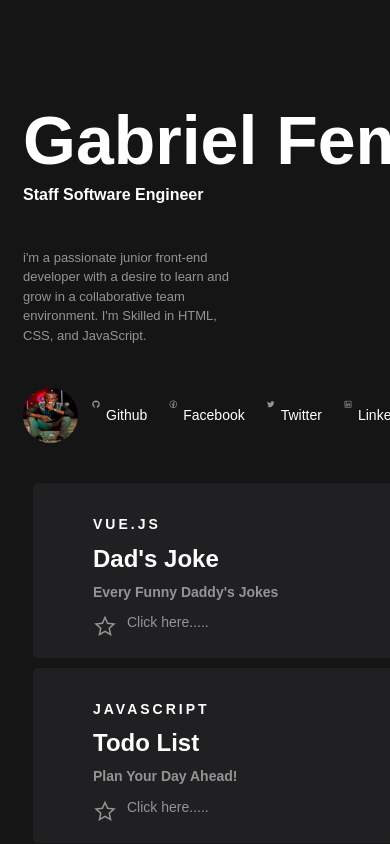
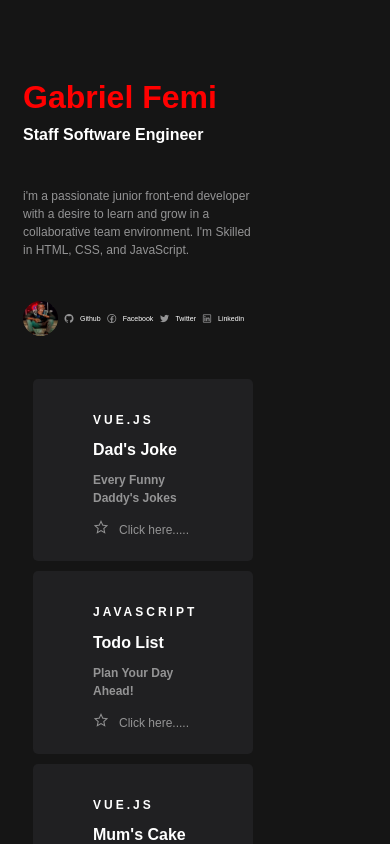
Before and after one commit to femigabriel/my-website, a Vue app: page / in a window 390 px wide. Built offline with nearby package versions, Linux system fonts and the light colour scheme; a web font is replaced by a local one.

Commit message:
addition of resume

```diff
--- a/src/App.vue
+++ b/src/App.vue
@@ -4,13 +4,14 @@
     href="https://cdnjs.cloudflare.com/ajax/libs/line-awesome/1.3.0/line-awesome/css/line-awesome.min.css"
   />
   <div class="app">
-    <Profile :activeId="current" @setActivePage="setActivePage" class="profile" />
+    <Profile
+      :activeId="current"
+      @setActivePage="setActivePage"
+      class="profile"
+    />
     <div class="current">
       <div class="project-work">
-        <div
-          class="projects"
-          v-show="current == 0"
-        >
+        <div class="projects" v-show="current == 0">
           <Projects />
           <div class="project-flex">
             <ProjectFlex />
@@ -45,11 +46,11 @@ export default {
       current: 0,
     };
   },
-  methods:{
-    setActivePage(value){
-      this.current=value
-    }
-  }
+  methods: {
+    setActivePage(value) {
+      this.current = value;
+    },
+  },
 };
 </script>
 
@@ -65,7 +66,6 @@ export default {
 :after,
 :before {
   box-sizing: border-box;
-
 }
 body {
   line-height: 1;
@@ -114,7 +114,7 @@ body {
   width: 600px;
 }
 
-@media (max-width: 680px) {
+@media only screen and (max-width: 768px) {
   body {
     overflow-x: hidden;
   }
@@ -125,8 +125,23 @@ body {
     padding-right: 15px;
     overflow-x: hidden;
     display: block;
+    overflow-y: auto;
+    max-height: 100vh;
   }
   .projects {
+    display: block;
+  }
+  .project-flex {
+    display: block;
+  }
+}
+@media (max-width: 480px) {
+  .app {
+    margin-left: auto;
+    margin-right: auto;
+    padding-left: 15px;
+    padding-right: 15px;
+    overflow-x: hidden;
     display: block;
   }
 }
--- a/src/components/Profile.vue
+++ b/src/components/Profile.vue
@@ -6,9 +6,9 @@
     </div>
     <div class="about">
       <p>
-        i'm a passionate junior front-end developer with a desire to learn and grow in
-        a collaborative team environment. I'm Skilled in HTML, CSS, and JavaScript.
-
+        i'm a passionate junior front-end developer with a desire to learn and
+        grow in a collaborative team environment. I'm Skilled in HTML, CSS, and
+        JavaScript.
       </p>
     </div>
     <div class="skills">
@@ -21,9 +21,14 @@
           :key="li"
         >
           <div></div>
-          <span>{{ li.numb }}</span>
+          <span v-bind:class="{ active: li.id === activeId }">{{
+            li.numb
+          }}</span>
           <div class="flex" v-bind:class="{ active: li.id === activeId }">
-            <div class="line"></div>
+            <div v-bind:class="{ lineActive: li.id === activeId }">
+              <div class="line"></div>
+            </div>
+
             {{ li.status }}
           </div>
         </li>
@@ -81,11 +86,17 @@ export default {
 .profile-name {
   line-height: 1;
 }
+@media (max-width: 680px) {
+  .profile-name h1 {
+    font-size: 38px;
+  }
+}
 .profile-name h1 {
   /* font-size: 6.8em; */
   font-size: 68px;
   margin-bottom: 10px;
 }
+
 h2 {
   font-size: 24px;
   margin-bottom: 32px;
@@ -97,7 +108,32 @@ h2 {
   width: 30em;
   font-size: 14px;
 }
-@media (max-width: 680px) {
+@media (max-width: 920px){
+  .profile-name h1 {
+    font-size: 45px;
+    margin-bottom: 10px;
+    color: red;
+
+  }
+  .profile-name h2 {
+    font-size: 1.3em;
+    margin-bottom: 32px;
+    width: 18em;
+  }
+
+  .skills {
+    display: none;
+  }
+  .about p {
+    line-height: 1.5;
+    width: 32em;
+    font-size: 12px;
+    padding-bottom: 20px;
+  }
+  .profile-pics {
+  }
+}
+@media only screen and (max-width: 768px) {
   .profile {
     display: flex;
     flex-direction: column;
@@ -105,12 +141,12 @@ h2 {
   .profile-name {
     line-height: 1;
   }
-  h1 {
-    font-size: 3em;
+  .profile-name h1 {
+    font-size: 32px;
     width: 12em;
     margin-bottom: 10px;
   }
-  h2 {
+  .profile-name h2 {
     font-size: 1em;
     margin-bottom: 32px;
     width: 18em;
@@ -121,8 +157,8 @@ h2 {
   }
   .about p {
     line-height: 1.5;
-    width: 17em;
-    font-size: 13px;
+    width: 20em;
+    font-size: 12px;
     padding-bottom: 20px;
   }
   .profile-pics {
@@ -139,20 +175,16 @@ h2 {
   margin: 5px 20px;
   cursor: pointer;
 }
-/* .line:hover {
-  transition: all 0.2s ease-in-out;
-  width: 6em;
-  color: rgb(148, 148, 149);
-} */
+
 .active {
   color: rgb(255, 255, 255);
 }
+.lineActive {
+  background: rgb(255, 255, 255);
+  height: 2px;
+  margin: 5px 10px;
+}
 
-/* .list-1:hover {
-  color: rgb(148, 148, 149);
-  cursor: pointer;
-  transition: all 0.2s ease-in-out;
-} */
 .list {
   color: rgb(148, 148, 149);
   cursor: pointer;
@@ -167,13 +199,13 @@ h2 {
   background: rgb(148, 148, 149);
   width: 3em;
   cursor: pointer;
+  margin: 0px 15px;
 }
 .list .line:hover {
   width: 5em;
   transition: all 0.2s ease-in-out;
   background: rgb(255, 255, 255);
 }
-
 .skills {
   padding-top: 10px;
   margin: -10px 0px;
@@ -199,7 +231,7 @@ li {
   font-size: 14px;
   margin: 15px 0px;
   text-decoration: none;
-  /* letter-spacing: 3px; */
+
 }
 .lab {
   font-size: 24px;
@@ -212,18 +244,24 @@ img {
 }
 @media (max-width: 680px) {
   .lab {
-    font-size: 10px;
-    margin: 6px 5px;
+    font-size: 12px;
+     margin-bottom: 5px;
   }
   .socials {
-    padding: 5px 8px;
+    padding: 2px 0px;
   }
-  .socials p {
-    font-size: 14px;
+  .socials a {
+    font-size: 7px;
+     margin-top: 12px;
   }
 
   .profile-pics {
     padding-bottom: 20px;
   }
+  img {
+  width: 35px;
+  height: 35px;
+  border-radius: 50%;
+}
 }
 </style>
--- a/src/components/ProjectFlex.vue
+++ b/src/components/ProjectFlex.vue
@@ -24,10 +24,7 @@
             <a target="_blank" :href="project.url">{{ project.video }}</a>
           </div>
 
-          <div class="rating flex">
-            <!-- <div class="icon"><i class="las la-external-link-alt"></i></div>
-            <p>{{ project.slides }}</p> -->
-          </div>
+          <div class="rating flex"></div>
         </div>
       </div>
     </div>
@@ -85,7 +82,17 @@ export default {
           framework: "VUE.JS",
           title: "Appruve Questionaire",
           description: "Appruve Questionaire",
-          url: "https://nostalgic-lovelace-acc728.netlify.app",
+          url: "https://musing-bell-11b20c.netlify.app",
+          video: "Click here.....",
+          slides: "Slides",
+        },
+        {
+          date: "July 22, 2022",
+          status: "Online",
+          framework: "VUE.JS",
+          title: "List Page",
+          description: "Listing of world resturant",
+          url: "https://loving-shaw-867970.netlify.app",
           video: "Click here.....",
           slides: "Slides",
         },
@@ -93,19 +100,9 @@ export default {
           date: "July 22, 2022",
           status: "Online",
           framework: "JAVASCRIPT",
-          title: "Todo List",
+          title: "Calendar",
           description: "Plan your day ahead today!",
-          url: "https://nostalgic-lovelace-acc728.netlify.app",
-          video: "Click here.....",
-          slides: "Slides",
-        },
-        {
-          date: "July 22, 2022",
-          status: "Online",
-          framework: "JAVASCRIPT",
-          title: "Todo List",
-          description: "Plan your day ahead today!",
-          url: "https://nostalgic-lovelace-acc728.netlify.app",
+          url: "https://confident-swirles-c9499b.netlify.app",
           video: "Click here.....",
           slides: "Slides",
         },
@@ -181,14 +178,35 @@ export default {
 .main p {
   font-size: 18px;
 }
-@media (max-width: 680px) {
-  .title {
-    width: 13em;
-    font-size: 14px;
+@media only screen and (max-width: 768px) {
+  .projects {
+    line-height: 1;
+  }
+  .content {
+    /* margin: 20px 30px; */
+  }
+  /* .project-box {
+    width: 10px;
+  } */
+  .project-box {
+    width: 220px;
   }
   .rating a {
-    font-size: 14px;
-    padding-bottom: 10px;
+    font-size: 12px;
+  }
+  .project-box h2 {
+    font-size: 16px;
+  }
+  .project-box h3 {
+    font-size: 12px;
+  }
+  .project-box p {
+    line-height: 1.5;
+    font-size: 12px;
+    width: 10em;
+  }
+  .lar {
+    font-size: 16px;
   }
 }
 </style>
--- a/src/components/ProjectGrid.vue
+++ b/src/components/ProjectGrid.vue
@@ -47,8 +47,8 @@ export default {
         {
           date: "July 22, 2022",
           status: "Online",
-          framework: "JAVASCRIPT",
-          title: "Todo List",
+          framework: "VUE.JS",
+          title: "Adeori Resturant",
           description: "Plan your day ahead!",
           url: "https://loving-shaw-867970.netlify.app",
           video: "Click here.....",
@@ -169,17 +169,35 @@ export default {
   color: rgb(148, 148, 149);
   font-size: 24px;
 }
-@media (max-width: 680px) {
-  .project-box {
-  }
-  .title {
-    width: 13em;
-    font-size: 14px;
+@media only screen and (max-width: 768px) {
+  .projects {
     line-height: 1;
   }
+  .content {
+    /* margin: 20px 30px; */
+  }
+  /* .project-box {
+    width: 10px;
+  } */
+  .project-box {
+    width: 220px;
+  }
   .rating a {
-    font-size: 14px;
-    padding-bottom: 20px;
+    font-size: 12px;
+  }
+  .project-box h2 {
+    font-size: 16px;
+  }
+  .project-box h3 {
+    font-size: 12px;
+  }
+  .project-box p {
+    line-height: 1.5;
+    font-size: 12px;
+    width: 10em;
+  }
+  .lar {
+    font-size: 16px;
   }
 }
 </style>
--- a/src/components/Projects.vue
+++ b/src/components/Projects.vue
@@ -39,8 +39,7 @@ export default {
         {
           framework: "VUE.JS",
           title: "Mum's Cake",
-          description:
-            "Cake store house where you can can buy all sorts of cakes ",
+          description: "Cake store for all sorts of cakes",
           url: "hhttps://laughing-dubinsky-710f9c.netlify.app",
           video: "Click here.....",
         },
@@ -77,8 +76,6 @@ export default {
   cursor: pointer;
 }
 .project-box:hover {
-  /* width: 790px; */
-  /* height: 35vh; */
   transform: scale(1.3);
   box-shadow: 2px 9px 19px 15px #0000001f;
   -webkit-transition: all 200ms ease-in;
@@ -92,6 +89,22 @@ export default {
 .project-box h2 {
   font-size: 28px;
 }
+@media (max-width: 920px) {
+  .project-box {
+    /* width: 150px; */
+  }
+  .project-box p {
+    line-height: 1.5;
+    font-size: 12px;
+  }
+  .description p {
+    line-height: 1.5;
+    font-size: 12px;
+  }
+  .rating a {
+    font-size: 12px;
+  }
+}
 .project-box p {
   text-transform: capitalize;
   font-size: 14px;
@@ -101,7 +114,7 @@ export default {
 .description p {
   font-size: 14px;
   color: rgb(148, 148, 149);
-  letter-spacing:normal;
+  letter-spacing: normal;
 }
 .rating a {
   margin: 5px 10px;
@@ -119,31 +132,38 @@ export default {
 .icon {
 }
 .lar {
-  /* margin: 0px 10px; */
-  font-size: 24px;
+  font-size: 20px;
   color: rgb(148, 148, 149);
 }
-@media (max-width: 680px) {
+@media only screen and (max-width: 768px) {
   .projects {
-    line-height: 0.5;
+    line-height: 1;
   }
   .content {
     /* margin: 20px 30px; */
   }
+  /* .project-box {
+    width: 10px;
+  } */
   .project-box {
+    width: 220px;
   }
   .rating a {
-    font-size: 14px;
+    font-size: 12px;
   }
   .project-box h2 {
-    font-size: 24px;
+    font-size: 16px;
   }
   .project-box h3 {
-    font-size: 14px;
+    font-size: 12px;
   }
   .project-box p {
-    font-size: 14px;
-    line-height: 1.1;
+    line-height: 1.5;
+    font-size: 12px;
+    width: 10em;
+  }
+  .lar {
+    font-size: 16px;
   }
 }
 </style>
```
